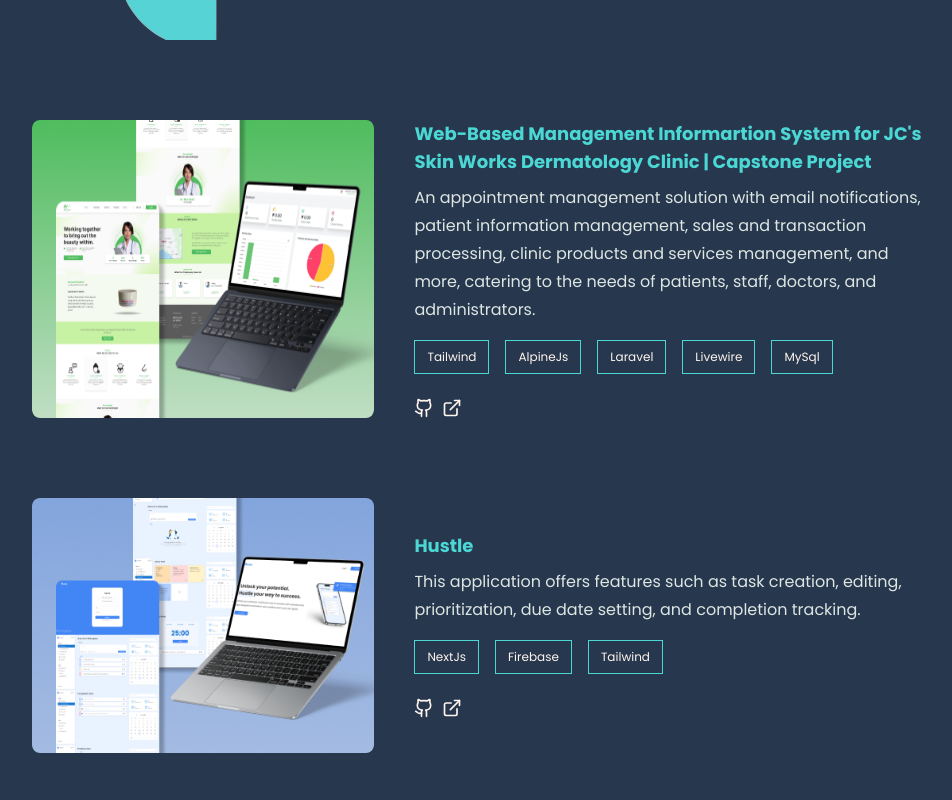
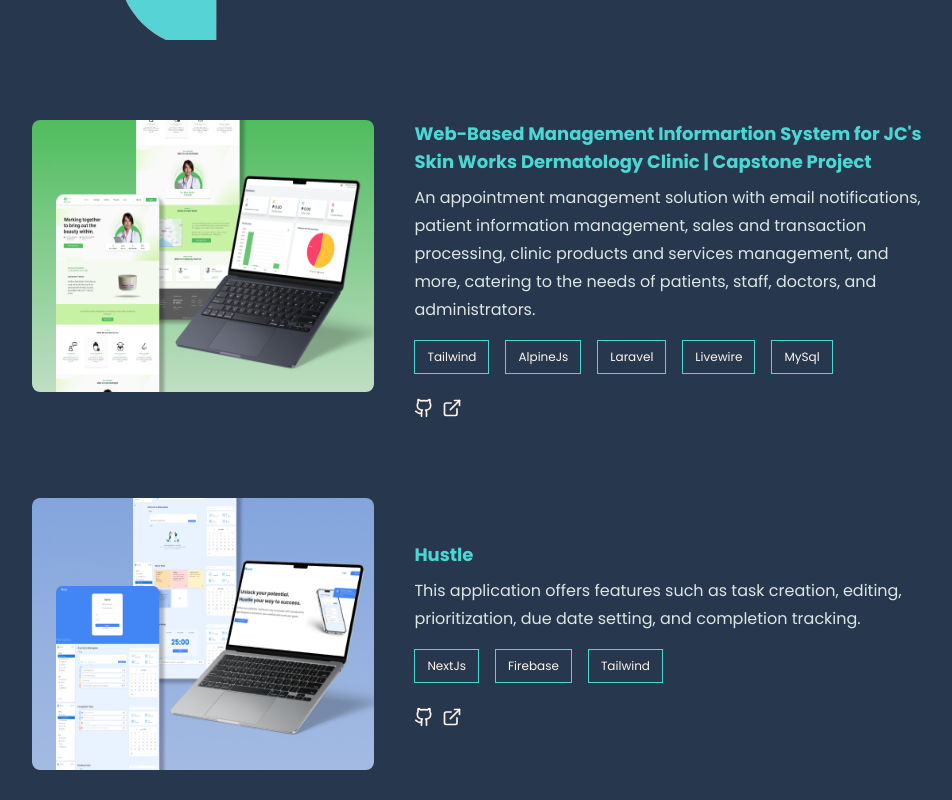
Before and after one commit to Jhoneric12/jhonericaton, a Next.js app: page / in a window 1280 px wide. Shown: the part 1260-2060 px from the top of the page, without its empty margins (160-1112 px from the left). Built offline with nearby package versions, Linux system fonts and the light colour scheme.

Commit message:
modified project image

```diff
--- a/src/components/Works.jsx
+++ b/src/components/Works.jsx
@@ -16,8 +16,8 @@ export default function Works() {
         <div className='py-20 flex flex-col gap-20'>
           {
             Projects.map((project) => (
-              <div className='flex flex-col lg:flex-row gap-2 lg:gap-10' key={project.id}>
-                <Link href={project.deploymentLink} target='blank' className='w-full lg:w-[40%] overflow-hidden rounded-lg '>
+              <div className='flex flex-col justify-center lg:flex-row gap-2 lg:gap-10' key={project.id}>
+                <Link href={project.deploymentLink} target='blank' className='w-full lg:w-[40%] lg:h-[17rem] overflow-hidden rounded-lg '>
                   <Image className='mb-4 w-full h-full shadow-md hover:scale-125 duration-700 z-10'  src={project.image} alt={project.alt}/>
                 </Link>
                 <div className='w-full lg:w-[60%] flex flex-col gap-2 lg:justify-center'>
```
